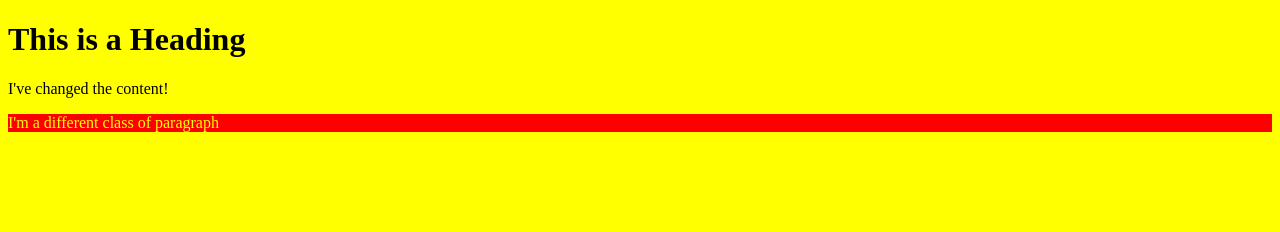
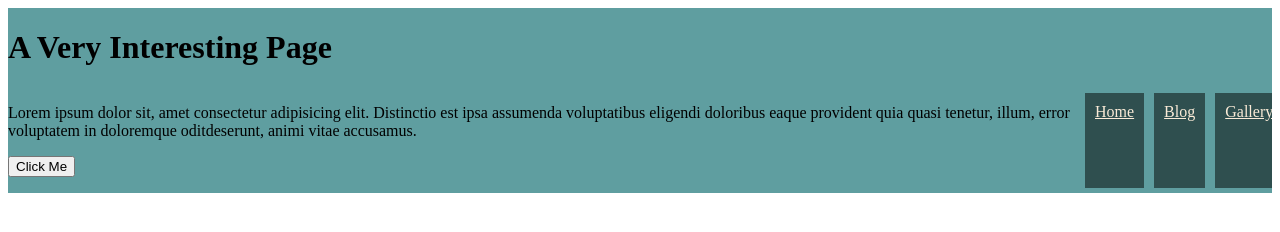
Before and after one commit to Void-Stag/CTEC3905-Web-Development-Labwork, a plain HTML site: page Lab 2/index.html in a window 1280 px wide. Drawn offline with Linux system fonts and the light colour scheme; files that its build step writes are made by us from their sources; files whose address does not match are found by name.

Commit message:
lab-02: HTML with more CSS and JavaScript

```diff
--- a/Lab 2/index.html
+++ b/Lab 2/index.html
@@ -9,11 +9,28 @@
 </head>
 
 <body>
-    <h1> This is a Heading</h1>
-    <p id="myElement"> This is a paragraph</p>
-    <p class="my-class"> I'm a different class of paragraph</p>
-
-
+    <header>
+        <h1> A Very Interesting Page</h1>
+    </header>
+    <main>
+        <nav>
+            <a href="#">Home</a>
+            <a href="#">Blog</a>
+            <a href="#"> Gallery</a>
+            <a href="#">Contact</a>
+            <a href="#">About</a>
+        </nav>
+        <section>
+            <p>
+                Lorem ipsum dolor sit, amet consectetur adipisicing elit. Distinctio est
+                ipsa assumenda voluptatibus eligendi doloribus eaque provident quia quasi tenetur, illum,
+                error voluptatem in doloremque oditdeserunt, animi vitae accusamus.
+            </p>
+            <p>
+                <button id="myTrigger">Click Me</button>
+            </p>
+        </section>
+    </main>
     <script src="scripts.js"></script>
 </body>
 
--- /dev/null
+++ b/Lab 2/scripts.js
@@ -0,0 +1,5 @@
+function greetMe(){
+    console.log("Hello!");
+}
+
+myTrigger.addEventListener('click', greetMe);
--- /dev/null
+++ b/Lab 2/styles.css
@@ -0,0 +1,32 @@
+nav{
+    display: flex;
+    width: 15vw;
+
+}
+
+nav a{
+    background-color: darkslategrey;
+    color: antiquewhite;
+    padding: 10px;
+    margin: 5px;
+    flex-direction: row;
+    transition: background-color 0.7s;
+}
+
+nav a:hover{
+    background-color: cornflowerblue;
+}
+
+header{
+    background-color: cadetblue;
+    overflow: auto;
+}
+
+main{
+    display: flex;
+    flex-direction: row-reverse;
+    background-color: cadetblue;
+    overflow: auto;
+    /* width: 85vw; */
+    box-sizing: border-box;
+}
```
